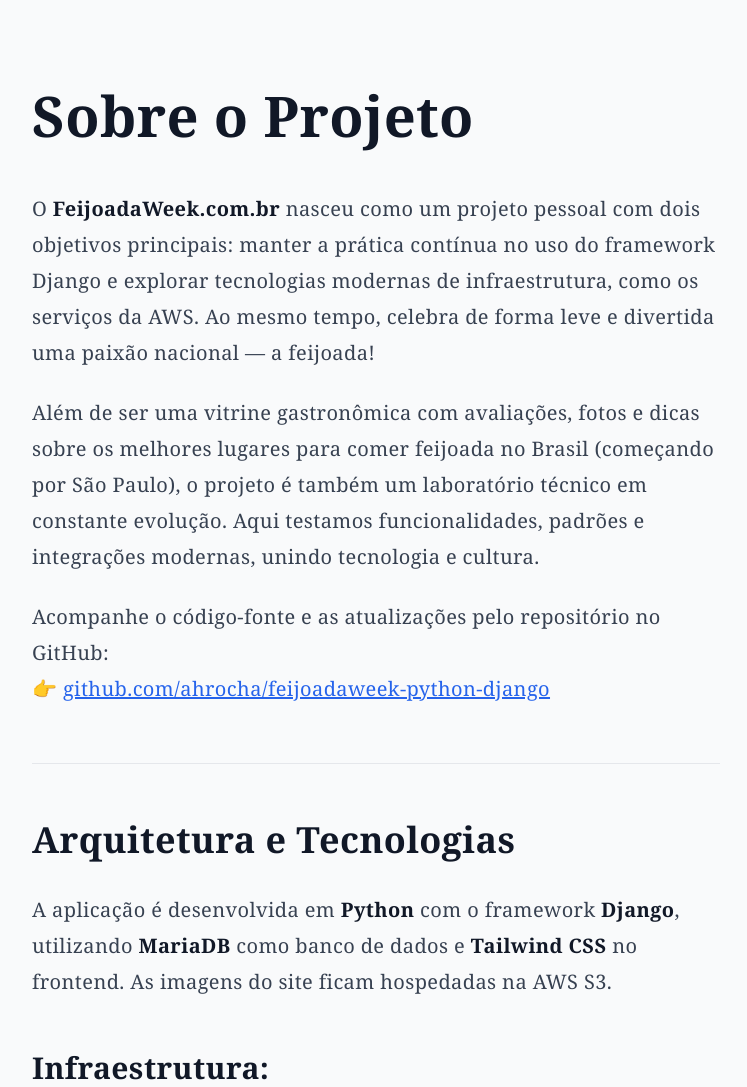
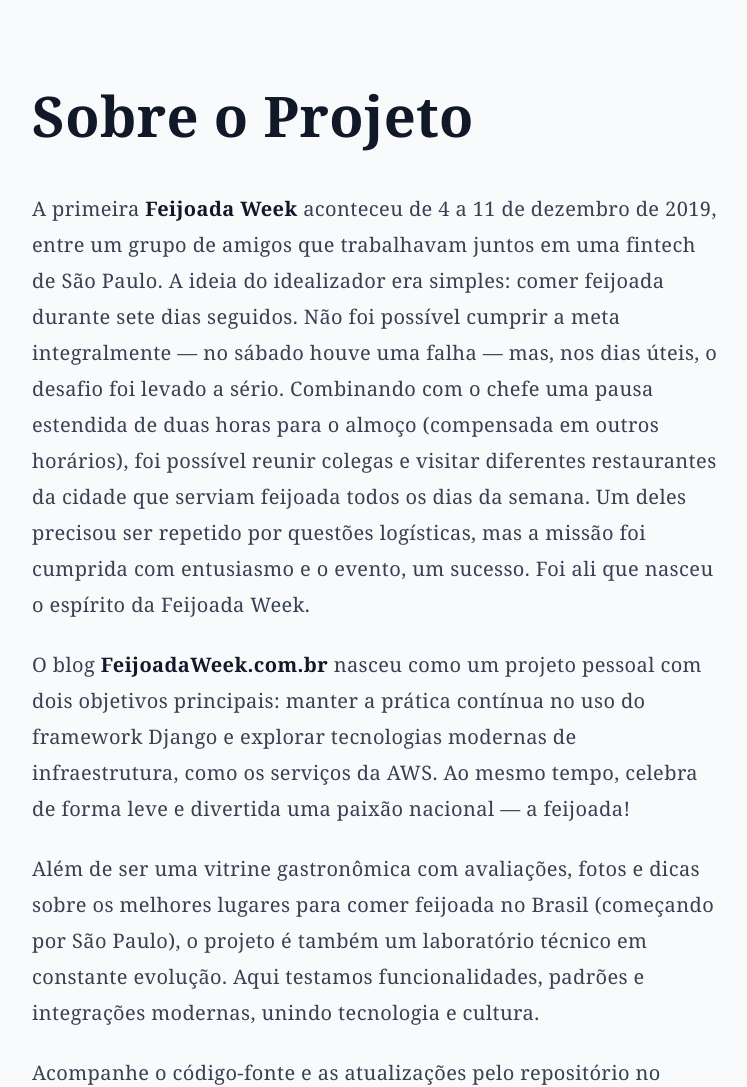
Before and after one commit to ahrocha/feijoadaweek-python-django, a Django app: page /sobre/ in a window 1280 px wide. Shown: the part 201-1288 px from the top of the page, without its empty margins (264-1011 px from the left). Run offline with Django 3.2, Linux system fonts and the light colour scheme; some libraries are stand-ins or nearby versions.

Commit message:
feat: added how the idea started, in the about page.

```diff
--- a/core/templates/core/sobre.html
+++ b/core/templates/core/sobre.html
@@ -5,8 +5,9 @@
 
 <section class="prose lg:prose-xl max-w-4xl mx-auto px-4 py-8">
   <h1 class="text-3xl font-bold mb-4">Sobre o Projeto</h1>
+  <p> A primeira <strong>Feijoada Week</strong> aconteceu de 4 a 11 de dezembro de 2019, entre um grupo de amigos que trabalhavam juntos em uma fintech de São Paulo. A ideia do idealizador era simples: comer feijoada durante sete dias seguidos. Não foi possível cumprir a meta integralmente — no sábado houve uma falha — mas, nos dias úteis, o desafio foi levado a sério. Combinando com o chefe uma pausa estendida de duas horas para o almoço (compensada em outros horários), foi possível reunir colegas e visitar diferentes restaurantes da cidade que serviam feijoada todos os dias da semana. Um deles precisou ser repetido por questões logísticas, mas a missão foi cumprida com entusiasmo e o evento, um sucesso. Foi ali que nasceu o espírito da Feijoada Week. </p>
   <p>
-    O <strong>FeijoadaWeek.com.br</strong> nasceu como um projeto pessoal com dois objetivos principais:
+    O blog <strong>FeijoadaWeek.com.br</strong> nasceu como um projeto pessoal com dois objetivos principais:
     manter a prática contínua no uso do framework Django e explorar tecnologias modernas de infraestrutura, como os serviços da AWS.
     Ao mesmo tempo, celebra de forma leve e divertida uma paixão nacional — a feijoada!
   </p>
```
